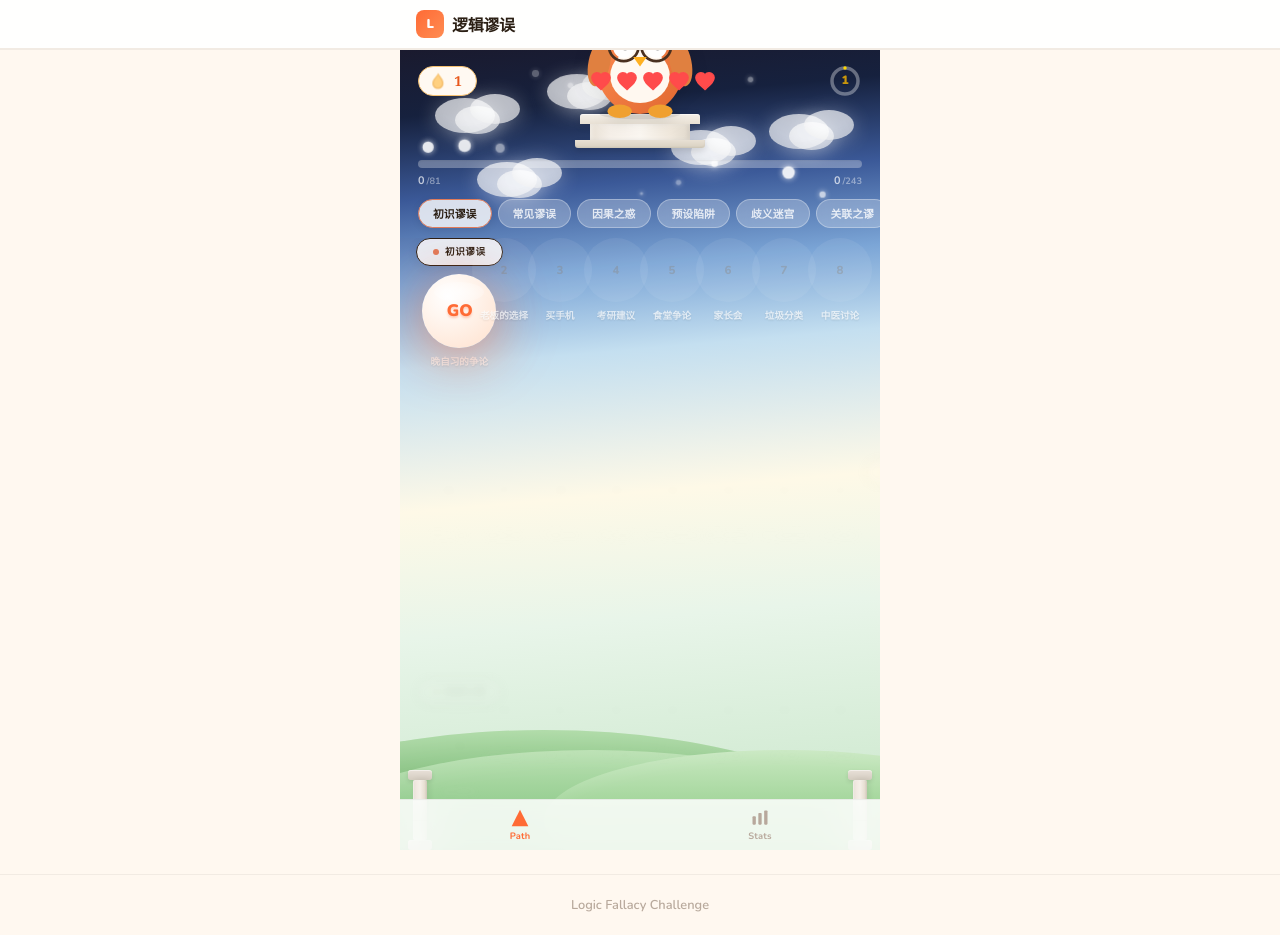
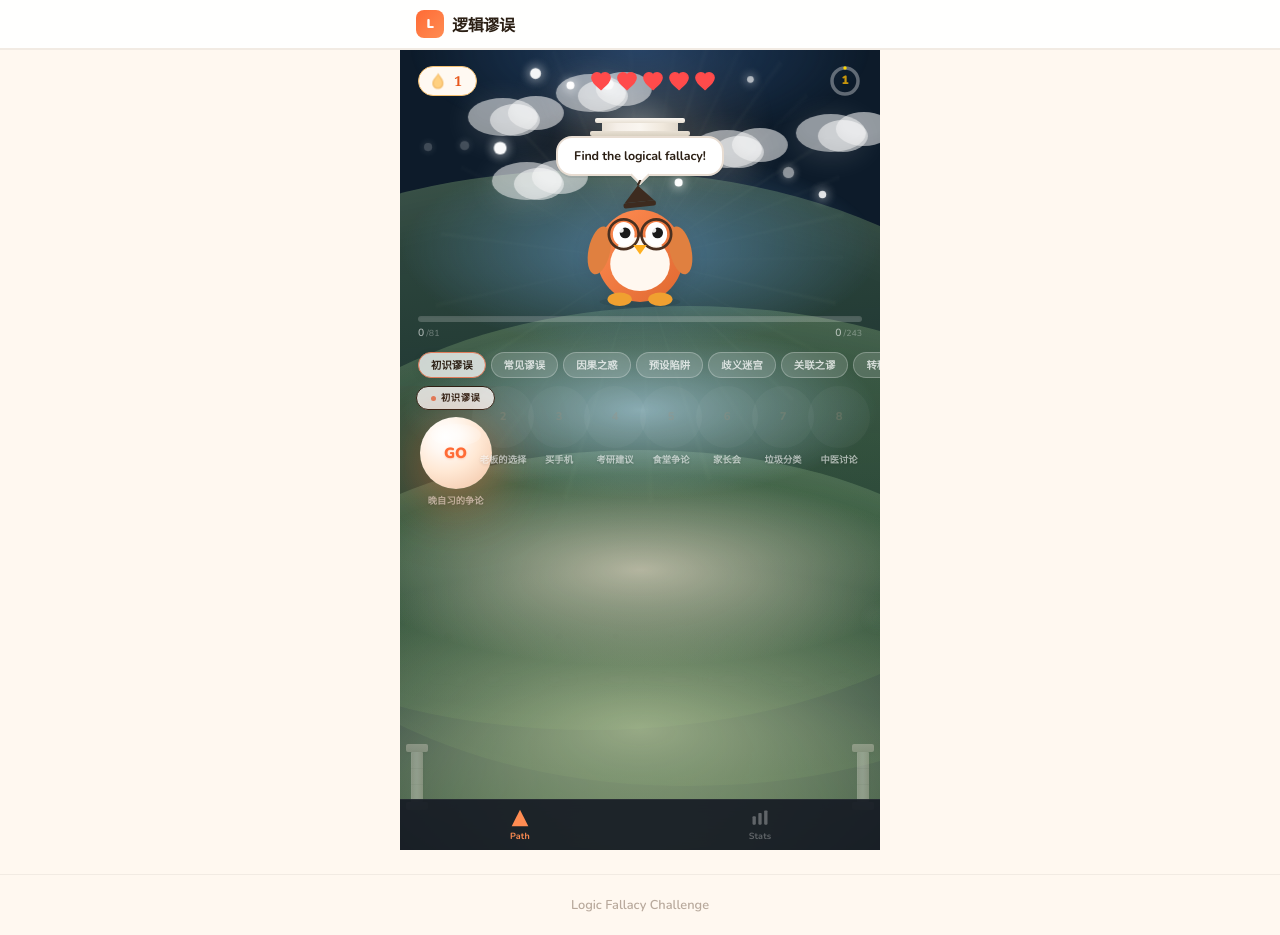
Before and after one commit to haoooowa/philosophy-game, a React (Vite) app: page / in a window 1280 px wide. Built offline with nearby package versions, Linux system fonts and the light colour scheme.

Commit message:
Enhanced rendering: sun rays, atmospheric sky, refined 3D nodes

```diff
--- a/src/components/GamePath/PathView.module.css
+++ b/src/components/GamePath/PathView.module.css
@@ -1,5 +1,5 @@
 /* =================================================================
-   SCENE: Sky gradient with atmospheric depth
+   WORLD CONTAINER
    ================================================================= */
 .world {
   display: flex;
@@ -9,44 +9,149 @@
   margin: 0 auto;
   overflow: hidden;
   position: relative;
-  background: linear-gradient(175deg,
-    #1a1a2e 0%,       /* deep night */
-    #16213e 8%,        /* dark blue */
-    #3b5998 18%,       /* mid blue */
-    #7ba5d6 28%,       /* light blue */
-    #c4dff0 38%,       /* pale blue */
-    #fef9e7 55%,       /* warm dawn */
-    #e8f5e9 70%,       /* soft green */
-    #c8e6c9 100%);     /* meadow */
+  isolation: isolate;
+  background: #0d1b2a;
 }
 
 /* =================================================================
-   CLOUDS
+   SKY LAYER — deep atmospheric gradient
+   ================================================================= */
+.sky {
+  position: absolute;
+  inset: 0;
+  pointer-events: none;
+  z-index: 0;
+}
+
+/* Sun */
+.sky::before {
+  content: '';
+  position: absolute;
+  top: -60px;
+  left: 50%;
+  transform: translateX(-50%);
+  width: 280px;
+  height: 280px;
+  border-radius: 50%;
+  background: radial-gradient(circle,
+    rgba(255,240,210,0.5) 0%,
+    rgba(255,210,150,0.2) 20%,
+    rgba(255,180,100,0.06) 45%,
+    transparent 70%);
+  animation: sunPulse 8s ease-in-out infinite;
+}
+
+/* Sky gradient bands */
+.sky::after {
+  content: '';
+  position: absolute;
+  inset: 0;
+  background:
+    radial-gradient(ellipse 120% 30% at 50% 0%, #2b4f7c 0%, transparent 40%),
+    radial-gradient(ellipse 100% 25% at 50% 25%, #5b8cb8 0%, transparent 50%),
+    radial-gradient(ellipse 90% 20% at 50% 45%, #a8cde0 0%, transparent 55%),
+    radial-gradient(ellipse 100% 20% at 50% 65%, #e8dcc8 0%, transparent 60%),
+    radial-gradient(ellipse 120% 30% at 50% 85%, #c8d8a8 0%, transparent 70%),
+    radial-gradient(ellipse 140% 25% at 50% 100%, #8ab868 0%, transparent 80%);
+  opacity: 0.7;
+}
+
+@keyframes sunPulse {
+  0%, 100% { opacity: 0.7; }
+  50% { opacity: 1; }
+}
+
+/* =================================================================
+   SUN RAYS
+   ================================================================= */
+.sunRays {
+  position: absolute;
+  top: -40px;
+  left: 50%;
+  transform: translateX(-50%);
+  width: 400px;
+  height: 500px;
+  background:
+    conic-gradient(
+      from 0deg,
+      transparent 0deg, rgba(255,240,200,0.06) 1deg, transparent 2deg,
+      transparent 8deg, rgba(255,240,200,0.04) 9deg, transparent 10deg,
+      transparent 18deg, rgba(255,240,200,0.05) 19deg, transparent 20deg,
+      transparent 28deg, rgba(255,240,200,0.03) 29deg, transparent 30deg,
+      transparent 40deg, rgba(255,240,200,0.06) 41deg, transparent 42deg,
+      transparent 50deg, rgba(255,240,200,0.04) 51deg, transparent 52deg,
+      transparent 60deg, rgba(255,240,200,0.05) 61deg, transparent 62deg,
+      transparent 72deg, rgba(255,240,200,0.03) 73deg, transparent 74deg,
+      transparent 85deg, rgba(255,240,200,0.06) 86deg, transparent 87deg,
+      transparent 100deg, rgba(255,240,200,0.04) 101deg, transparent 102deg,
+      transparent 115deg, rgba(255,240,200,0.05) 116deg, transparent 117deg,
+      transparent 130deg, rgba(255,240,200,0.03) 131deg, transparent 132deg,
+      transparent 145deg, rgba(255,240,200,0.06) 146deg, transparent 147deg,
+      transparent 160deg, rgba(255,240,200,0.04) 161deg, transparent 162deg,
+      transparent 180deg, rgba(255,240,200,0.05) 181deg, transparent 182deg,
+      transparent 200deg, rgba(255,240,200,0.03) 201deg, transparent 202deg,
+      transparent 220deg, rgba(255,240,200,0.06) 221deg, transparent 222deg,
+      transparent 240deg, rgba(255,240,200,0.04) 241deg, transparent 242deg,
+      transparent 260deg, rgba(255,240,200,0.05) 261deg, transparent 262deg,
+      transparent 280deg, rgba(255,240,200,0.03) 281deg, transparent 282deg,
+      transparent 300deg, rgba(255,240,200,0.06) 301deg, transparent 302deg,
+      transparent 320deg, rgba(255,240,200,0.04) 321deg, transparent 322deg,
+      transparent 340deg, rgba(255,240,200,0.05) 341deg, transparent 342deg,
+      transparent 352deg, rgba(255,240,200,0.03) 353deg, transparent 354deg,
+      transparent 360deg);
+  border-radius: 50%;
+  opacity: 0.5;
+  animation: raySpin 120s linear infinite;
+}
+
+@keyframes raySpin {
+  to { transform: translateX(-50%) rotate(360deg); }
+}
+
+/* =================================================================
+   CLOUDS — layered, volumetric feel
    ================================================================= */
 .cloud {
   position: absolute;
   z-index: 1;
-  animation: cloudDrift 30s linear infinite;
+  animation: cloudDrift 40s linear infinite;
 }
 
 .cloudPuff,
 .cloudPuff2,
 .cloudPuff3 {
   position: absolute;
-  background: rgba(255, 255, 255, 0.7);
+  background: rgba(255, 255, 255, 0.55);
   border-radius: 50%;
-  box-shadow:
-    0 2px 20px rgba(255,255,255,0.3),
-    inset 0 -4px 10px rgba(0,0,0,0.04);
 }
 
-.cloudPuff  { width: 60px; height: 35px; top: 0; left: 0; }
-.cloudPuff2 { width: 45px; height: 28px; top: 8px; left: 20px; }
-.cloudPuff3 { width: 50px; height: 30px; top: -4px; left: 35px; }
+.cloudPuff {
+  width: 70px; height: 38px;
+  box-shadow:
+    0 4px 30px rgba(255,255,255,0.15),
+    inset 0 -6px 12px rgba(0,0,0,0.03);
+}
+
+.cloudPuff2 {
+  width: 50px; height: 32px;
+  top: 6px; left: 22px;
+  box-shadow:
+    inset 0 -4px 10px rgba(0,0,0,0.03);
+}
+
+.cloudPuff3 {
+  width: 56px; height: 34px;
+  top: -2px; left: 40px;
+  box-shadow:
+    inset 0 -5px 10px rgba(0,0,0,0.03);
+}
 
 @keyframes cloudDrift {
   0%   { transform: translateX(0); }
-  100% { transform: translateX(60px); }
+  25%  { transform: translateX(80px); }
+  50%  { transform: translateX(40px); }
+  75%  { transform: translateX(90px); }
+  100% { transform: translateX(0); }
 }
 
 /* =================================================================
@@ -57,92 +162,109 @@
   background: #fff;
   border-radius: 50%;
   z-index: 1;
-  animation: twinkle 2s ease-in-out infinite;
-  box-shadow: 0 0 4px 1px rgba(255,255,255,0.5);
+  animation: twinkle 2.5s ease-in-out infinite;
+  box-shadow: 0 0 6px 2px rgba(255,255,255,0.4);
 }
 
 @keyframes twinkle {
-  0%, 100% { opacity: 0.3; transform: scale(1); }
-  50% { opacity: 0.9; transform: scale(1.4); }
+  0%, 100% { opacity: 0.2; transform: scale(1); }
+  50% { opacity: 1; transform: scale(1.6); }
 }
 
 /* =================================================================
-   HILLS (foreground)
+   TERRAIN — scrolls with path
    ================================================================= */
 .hills {
   position: absolute;
-  bottom: 0;
-  left: 0;
-  right: 0;
-  height: 50%;
+  inset: 0;
   z-index: 0;
   pointer-events: none;
 }
 
 .hill1, .hill2, .hill3 {
   position: absolute;
-  border-radius: 50%;
 }
 
+/* Left hill */
 .hill1 {
-  bottom: -30%;
-  left: -40%;
-  width: 140%;
-  height: 60%;
-  background: linear-gradient(180deg, #a8d8a0 0%, #7cb878 30%, #5a9e54 100%);
-  box-shadow: inset 0 10px 30px rgba(255,255,255,0.15);
+  bottom: 15%;
+  left: -60%;
+  width: 200%;
+  height: 70%;
+  border-radius: 50%;
+  background: linear-gradient(175deg,
+    rgba(140,190,120,0.3) 0%,
+    rgba(100,160,80,0.2) 50%,
+    rgba(70,120,50,0.15) 100%);
+  box-shadow: inset 0 20px 60px rgba(255,255,255,0.06);
 }
 
+/* Right hill */
 .hill2 {
-  bottom: -20%;
-  left: -20%;
-  width: 120%;
-  height: 45%;
-  background: linear-gradient(180deg, #b8e0b0 0%, #8cc888 40%, #6aaa62 100%);
-  box-shadow: inset 0 8px 24px rgba(255,255,255,0.12);
+  bottom: 8%;
+  right: -50%;
+  width: 180%;
+  height: 60%;
+  border-radius: 50%;
+  background: linear-gradient(185deg,
+    rgba(150,200,130,0.25) 0%,
+    rgba(110,170,90,0.18) 50%,
+    rgba(80,130,60,0.12) 100%);
+  box-shadow: inset 0 15px 40px rgba(255,255,255,0.05);
 }
 
+/* Center hill */
 .hill3 {
-  bottom: -10%;
-  right: -30%;
-  width: 100%;
-  height: 35%;
-  background: linear-gradient(180deg, #c8e8c0 0%, #98d090 50%, #78b870 100%);
-  box-shadow: inset 0 6px 18px rgba(255,255,255,0.1);
+  bottom: 0;
+  left: -30%;
+  width: 160%;
+  height: 50%;
+  border-radius: 50%;
+  background: linear-gradient(180deg,
+    rgba(160,210,140,0.2) 0%,
+    rgba(120,180,100,0.15) 50%,
+    rgba(90,140,70,0.1) 100%);
+  box-shadow: inset 0 10px 30px rgba(255,255,255,0.05);
 }
 
 /* =================================================================
-   GREEK COLUMNS
+   GREEK COLUMNS — more architectural detail
    ================================================================= */
 .columnLeft, .columnRight {
   position: absolute;
-  bottom: 0;
-  z-index: 1;
+  bottom: 5%;
+  z-index: 2;
   display: flex;
   flex-direction: column;
   align-items: center;
+  opacity: 0.35;
+  transition: opacity 0.4s ease;
 }
 
-.columnLeft  { left: 8px; }
-.columnRight { right: 8px; }
+.columnLeft  { left: 6px; }
+.columnRight { right: 6px; }
 
-.columnBase, .columnCapital {
-  width: 24px;
-  height: 10px;
-  background: linear-gradient(180deg, #e8e0d8, #d4ccc0);
-  border-radius: 3px;
-  box-shadow: 0 2px 4px rgba(0,0,0,0.1), inset 0 1px 0 rgba(255,255,255,0.5);
+.columnBase {
+  width: 22px;
+  height: 8px;
+  background: linear-gradient(180deg, #e8e0d6, #d4ccc0);
+  border-radius: 2px;
+  box-shadow: 0 2px 3px rgba(0,0,0,0.08);
 }
 
 .columnShaft {
-  width: 14px;
-  height: 60px;
-  background: linear-gradient(90deg, #e0d8cc, #f0e8e0 20%, #f5efe8 50%, #e8e0d4 80%, #d8d0c0);
-  border-radius: 2px;
+  width: 12px;
+  height: 50px;
+  background: linear-gradient(90deg,
+    #ddd5c8 0%,
+    #f0eae2 25%,
+    #f8f4ee 50%,
+    #ece4da 75%,
+    #d8d0c4 100%);
+  border-radius: 1px;
   box-shadow:
-    2px 0 6px rgba(0,0,0,0.08),
-    inset 1px 0 2px rgba(255,255,255,0.6),
-    inset -1px 0 2px rgba(0,0,0,0.05);
+    1px 0 3px rgba(0,0,0,0.06),
+    inset 1px 0 1px rgba(255,255,255,0.5);
   position: relative;
 }
 
@@ -150,62 +272,62 @@
 .columnShaft::after {
   content: '';
   position: absolute;
-  left: 0;
-  right: 0;
+  left: 0; right: 0;
   height: 1px;
-  background: rgba(0,0,0,0.08);
+  background: rgba(0,0,0,0.06);
 }
 
-.columnShaft::before { top: 20px; }
-.columnShaft::after  { top: 40px; }
+.columnShaft::before { top: 16px; }
+.columnShaft::after  { top: 32px; }
+
+.columnCapital {
+  width: 22px;
+  height: 8px;
+  background: linear-gradient(180deg, #f0e8e0, #e0d8cc);
+  border-radius: 2px;
+  box-shadow: 0 -1px 3px rgba(0,0,0,0.06);
+}
 
 /* =================================================================
-   MARBLE PEDESTAL + OWL
+   MARBLE PEDESTAL + OWL (normal flow — no clipping)
    ================================================================= */
 .pedestalWrap {
-  position: relative;
   flex-shrink: 0;
   display: flex;
   flex-direction: column;
   align-items: center;
-  margin: 8px 0 12px;
-  z-index: 2;
+  margin: 16px 0 6px;
+  z-index: 3;
+}
+
+.owlOnPedestal {
+  /* owl renders normally */
 }
 
 .pedestal {
   display: flex;
   flex-direction: column;
   align-items: center;
+  margin-top: -4px;
 }
 
 .pedestalTop {
-  width: 120px;
-  height: 10px;
-  background: linear-gradient(180deg, #f5efe8, #e8e0d4);
-  border-radius: 3px 3px 0 0;
-  box-shadow: 0 2px 8px rgba(0,0,0,0.1), inset 0 1px 0 rgba(255,255,255,0.6);
+  width: 90px; height: 5px;
+  background: linear-gradient(180deg, #faf6f0, #e8e0d4);
+  border-radius: 2px;
+  box-shadow: 0 1px 3px rgba(0,0,0,0.06);
 }
 
 .pedestalBody {
-  width: 100px;
-  height: 16px;
+  width: 76px; height: 8px;
   background: linear-gradient(90deg, #e8e0d4, #f5efe8 20%, #faf6f0 50%, #f0e8dc 80%, #e0d8cc);
-  box-shadow:
-    inset 2px 0 4px rgba(255,255,255,0.4),
-    inset -2px 0 4px rgba(0,0,0,0.06);
 }
 
 .pedestalBottom {
-  width: 130px;
-  height: 8px;
+  width: 100px; height: 5px;
   background: linear-gradient(180deg, #e8e0d4, #d8d0c0);
-  border-radius: 0 0 3px 3px;
-  box-shadow: 0 3px 6px rgba(0,0,0,0.12), inset 0 -1px 2px rgba(0,0,0,0.06);
-}
-
-.owlOnPedestal {
-  position: absolute;
-  bottom: 26px;
+  border-radius: 2px;
+  box-shadow: 0 2px 3px rgba(0,0,0,0.06);
 }
 
 /* =================================================================
@@ -218,7 +340,6 @@
   padding: 14px 18px 8px;
   gap: 8px;
   flex-shrink: 0;
-  position: relative;
   z-index: 3;
 }
 
@@ -235,7 +356,7 @@
   font-size: 0.75rem;
   font-weight: 900;
   color: #C8960C;
-  text-shadow: 0 1px 2px rgba(0,0,0,0.2);
+  text-shadow: 0 1px 2px rgba(0,0,0,0.15);
 }
 
 /* =================================================================
@@ -244,50 +365,44 @@
 .progressStrip {
   padding: 0 18px 6px;
   flex-shrink: 0;
-  position: relative;
   z-index: 2;
 }
 
 .progressTrack {
-  height: 8px;
-  background: rgba(255,255,255,0.3);
-  border-radius: 4px;
+  height: 6px;
+  background: rgba(255,255,255,0.2);
+  border-radius: 3px;
   overflow: hidden;
-  margin-bottom: 4px;
+  margin-bottom: 3px;
   box-shadow: inset 0 1px 2px rgba(0,0,0,0.06);
 }
 
 .progressFill {
   height: 100%;
   background: linear-gradient(90deg, #58CC02, #8CE048);
-  border-radius: 4px;
+  border-radius: 3px;
   transition: width 0.8s var(--ease-out);
-  box-shadow: 0 0 10px rgba(88,204,2,0.4);
+  box-shadow: 0 0 8px rgba(88,204,2,0.3);
 }
 
 .progressNums {
   display: flex;
   justify-content: space-between;
-  font-size: 0.68rem;
-  font-weight: 700;
-  color: rgba(255,255,255,0.7);
+  font-size: 0.65rem;
+  font-weight: 600;
+  color: rgba(255,255,255,0.6);
 }
 
-.progressNums span {
-  display: flex;
-  align-items: baseline;
-  gap: 2px;
-}
-
-.progressNums small { font-size: 0.58rem; opacity: 0.6; }
+.progressNums span { display: flex; align-items: baseline; gap: 2px; }
+.progressNums small { font-size: 0.55rem; opacity: 0.5; }
 
 /* =================================================================
    CHAPTER TABS
    ================================================================= */
 .chapterTabs {
   display: flex;
-  gap: 6px;
-  padding: 4px 18px 10px;
+  gap: 5px;
+  padding: 4px 18px 8px;
   overflow-x: auto;
   flex-shrink: 0;
   z-index: 2;
@@ -298,44 +413,43 @@
 
 .chapterTab {
   flex-shrink: 0;
-  padding: 5px 14px;
+  padding: 4px 12px;
   border-radius: 99px;
-  border: 1.5px solid rgba(255,255,255,0.3);
-  background: rgba(255,255,255,0.25);
+  border: 1.5px solid rgba(255,255,255,0.25);
+  background: rgba(255,255,255,0.15);
   backdrop-filter: blur(8px);
-  font-size: 0.68rem;
+  font-size: 0.65rem;
   font-weight: 700;
-  color: rgba(255,255,255,0.8);
+  color: rgba(255,255,255,0.75);
   white-space: nowrap;
   transition: all 0.2s ease;
 }
 
 .chapterTabActive {
-  background: rgba(255,255,255,0.8);
+  background: rgba(255,255,255,0.75);
   color: #2B1F14;
-  box-shadow: 0 2px 8px rgba(0,0,0,0.08);
+  box-shadow: 0 2px 8px rgba(0,0,0,0.06);
 }
 
-.chapterTabDone { opacity: 0.5; }
+.chapterTabDone { opacity: 0.4; }
 
 /* =================================================================
-   PATH
+   SCROLLABLE PATH
    ================================================================= */
 .pathScroll {
   flex: 1;
   overflow-y: auto;
   overflow-x: hidden;
-  padding: 0 0 100px;
+  padding: 0 0 120px;
   -ms-overflow-style: none;
   scrollbar-width: none;
-  position: relative;
   z-index: 2;
 }
 .pathScroll::-webkit-scrollbar { display: none; }
 
 .pathTrack {
   position: relative;
-  min-height: 2200px;
+  min-height: 2300px;
   width: 100%;
 }
 
@@ -348,12 +462,12 @@
   display: flex;
   flex-direction: column;
   align-items: center;
-  gap: 8px;
-  transition: opacity 0.5s ease, transform 0.5s var(--ease-out), filter 0.5s ease;
+  gap: 7px;
+  transition: opacity 0.6s ease, transform 0.5s var(--ease-out), filter 0.6s ease;
 }
 
 .inView  { opacity: 1; filter: none; }
-.outView { opacity: 0.06; filter: blur(4px); pointer-events: none; }
+.outView { opacity: 0.04; filter: blur(5px); pointer-events: none; }
 
 /* =================================================================
    CHAPTER BANNER
@@ -361,32 +475,30 @@
 .banner {
   display: flex;
   align-items: center;
-  gap: 6px;
-  padding: 5px 16px;
+  gap: 5px;
+  padding: 4px 14px;
   border-radius: 99px;
   border: 1.5px solid;
-  background: rgba(255,255,255,0.85);
+  background: rgba(255,255,255,0.8);
   backdrop-filter: blur(12px);
-  font-size: 0.6rem;
+  font-size: 0.58rem;
   font-weight: 800;
   text-transform: uppercase;
   letter-spacing: 0.06em;
   color: var(--color-text);
-  box-shadow: 0 2px 12px rgba(0,0,0,0.06);
+  box-shadow: 0 2px 10px rgba(0,0,0,0.05);
 }
 
 .bannerDot {
-  width: 6px;
-  height: 6px;
+  width: 5px; height: 5px;
   border-radius: 50%;
 }
 
 /* =================================================================
-   LEVEL NODE — 3D sphere with materials
+   3D NODE — sphere with specular lighting
    ================================================================= */
 .node {
-  width: 64px;
-  height: 64px;
+  width: 62px; height: 62px;
   border-radius: 50%;
   border: none;
   display: flex;
@@ -395,34 +507,28 @@
   cursor: pointer;
   position: relative;
   transition: all 0.4s var(--ease-bounce);
-  /* Neutral state */
+  /* Neutral: stone/marble sphere */
   background:
-    radial-gradient(circle at 35% 30%, #ffffff, #f0ebe4 40%, #e0d8cc 100%);
+    radial-gradient(circle at 35% 28%, #ffffff 0%, #f6f2ec 25%, #e8e0d4 55%, #d8cec0 100%);
   box-shadow:
-    0 6px 20px rgba(0,0,0,0.12),
-    inset 0 -3px 6px rgba(0,0,0,0.06),
-    inset 0 2px 4px rgba(255,255,255,0.6);
+    0 8px 24px rgba(0,0,0,0.14),
+    0 2px 4px rgba(0,0,0,0.08),
+    inset 0 -4px 8px rgba(0,0,0,0.06),
+    inset 0 3px 6px rgba(255,255,255,0.5);
 }
 
-.node:hover:not(:disabled) {
-  transform: scale(1.14);
-}
+.node:hover:not(:disabled) { transform: scale(1.14); }
+.node:active:not(:disabled) { transform: scale(0.92); }
 
-.node:active:not(:disabled) {
-  transform: scale(0.92);
-}
-
-/* Glossy specular highlight */
+/* Specular highlight */
 .nodeShine {
   position: absolute;
-  top: 8px;
-  left: 12px;
-  right: 12px;
-  height: 20px;
+  top: 7px; left: 11px; right: 11px;
+  height: 22px;
   border-radius: 50%;
   background: radial-gradient(ellipse at center,
-    rgba(255,255,255,0.6) 0%,
-    rgba(255,255,255,0.1) 100%);
+    rgba(255,255,255,0.55) 0%,
+    rgba(255,255,255,0.05) 100%);
   pointer-events: none;
 }
 
@@ -430,14 +536,12 @@
   display: flex;
   align-items: center;
   justify-content: center;
-  width: 100%;
-  height: 100%;
-  position: relative;
-  z-index: 1;
+  width: 100%; height: 100%;
+  position: relative; z-index: 1;
 }
 
 .nodeStars {
-  font-size: 1rem;
+  font-size: 0.95rem;
   color: #C8960C;
   font-weight: 900;
   letter-spacing: -2px;
@@ -446,78 +550,75 @@
 
 .nodeGo {
   font-family: var(--font-display);
-  font-size: 0.85rem;
+  font-size: 0.82rem;
   font-weight: 900;
   color: #FF6B35;
-  text-shadow: 0 1px 2px rgba(255,107,53,0.3);
-  animation: goBounce 1.5s ease-in-out infinite;
+  text-shadow: 0 1px 2px rgba(255,107,53,0.25);
+  animation: goBounce 1.4s ease-in-out infinite;
 }
 
 .nodeId {
-  font-size: 0.72rem;
+  font-size: 0.7rem;
   font-weight: 800;
-  color: #9C8C7C;
+  color: #a89888;
 }
 
-/* ---- Gold (3-star complete) ---- */
+/* Gold complete */
 .nodeGold {
   background:
-    radial-gradient(circle at 35% 30%, #fffef5, #fff3c0 40%, #e8d070 100%);
+    radial-gradient(circle at 35% 28%, #fffef8 0%, #fff6d0 25%, #f0d870 55%, #d8b840 100%);
   box-shadow:
-    0 6px 24px rgba(200,160,50,0.3),
-    0 0 0 5px rgba(255,200,80,0.12),
-    inset 0 -3px 6px rgba(180,130,20,0.1),
-    inset 0 2px 4px rgba(255,255,255,0.5);
+    0 8px 28px rgba(200,150,40,0.3),
+    0 0 0 5px rgba(255,200,60,0.12),
+    inset 0 -4px 8px rgba(180,130,20,0.12),
+    inset 0 3px 6px rgba(255,255,255,0.4);
 }
 
-/* ---- Green (completed) ---- */
+/* Green complete */
 .nodeDone {
   background:
-    radial-gradient(circle at 35% 30%, #f8fff5, #d8f0c8 40%, #a8d888 100%);
+    radial-gradient(circle at 35% 28%, #fafff6 0%, #e0f4d0 25%, #b8e098 55%, #88c868 100%);
   box-shadow:
-    0 6px 20px rgba(100,180,60,0.25),
+    0 8px 24px rgba(100,180,60,0.25),
     0 0 0 4px rgba(120,200,80,0.1),
-    inset 0 -3px 6px rgba(80,140,40,0.1),
-    inset 0 2px 4px rgba(255,255,255,0.5);
+    inset 0 -4px 8px rgba(80,140,40,0.1),
+    inset 0 3px 6px rgba(255,255,255,0.4);
 }
 
-/* ---- Current (pulsing glow) ---- */
+/* Current level */
 .nodeNow {
-  width: 74px;
-  height: 74px;
+  width: 72px; height: 72px;
   background:
-    radial-gradient(circle at 35% 30%, #ffffff, #fff5ee 35%, #ffe0cc 100%);
+    radial-gradient(circle at 35% 28%, #ffffff 0%, #fff8f2 22%, #ffe8d4 50%, #f0c0a0 100%);
   box-shadow:
-    0 10px 40px rgba(255,107,53,0.35),
-    0 0 0 8px rgba(255,107,53,0.1),
-    0 0 60px rgba(255,107,53,0.12),
-    inset 0 -4px 8px rgba(200,80,30,0.08),
-    inset 0 2px 6px rgba(255,255,255,0.6);
+    0 12px 48px rgba(255,107,53,0.35),
+    0 0 0 9px rgba(255,107,53,0.08),
+    0 0 80px rgba(255,107,53,0.1),
+    inset 0 -5px 10px rgba(200,80,30,0.08),
+    inset 0 4px 8px rgba(255,255,255,0.5);
   animation: currentGlow 2.2s ease-in-out infinite;
 }
 
-.nodeNow .nodeGo {
-  font-size: 0.95rem;
-}
+.nodeNow .nodeGo { font-size: 0.92rem; }
 
-/* ---- Locked ---- */
+/* Locked */
 .nodeLock {
-  background: rgba(255,255,255,0.2);
+  background: rgba(255,255,255,0.12);
   box-shadow: none;
-  opacity: 0.35;
+  opacity: 0.3;
   cursor: default;
 }
 .nodeLock .nodeShine { display: none; }
 
-/* ---- Label ---- */
+/* Label */
 .nodeLabel {
-  font-size: 0.6rem;
+  font-size: 0.58rem;
   font-weight: 700;
-  color: rgba(255,255,255,0.7);
+  color: rgba(255,255,255,0.6);
   text-align: center;
   max-width: 80px;
-  line-height: 1.3;
-  text-shadow: 0 1px 2px rgba(0,0,0,0.1);
+  line-height: 1.25;
+  text-shadow: 0 1px 3px rgba(0,0,0,0.15);
 }
 
 /* =================================================================
@@ -525,12 +626,11 @@
    ================================================================= */
 .bottomBar {
   display: flex;
-  background: rgba(255,255,255,0.85);
+  background: rgba(20,25,35,0.9);
   backdrop-filter: blur(20px);
-  border-top: 1px solid rgba(0,0,0,0.05);
+  border-top: 1px solid rgba(255,255,255,0.05);
   flex-shrink: 0;
   padding-bottom: env(safe-area-inset-bottom, 0);
-  position: relative;
   z-index: 3;
 }
 
@@ -541,14 +641,14 @@
   align-items: center;
   gap: 2px;
   padding: 8px 0;
-  font-size: 0.58rem;
+  font-size: 0.56rem;
   font-weight: 700;
-  color: #B8A89C;
+  color: rgba(255,255,255,0.3);
   letter-spacing: 0.02em;
 }
 
 .tabOn {
-  color: #FF6B35;
+  color: #FF8C52;
 }
 
 /* =================================================================
@@ -557,19 +657,19 @@
 @keyframes currentGlow {
   0%, 100% {
     box-shadow:
-      0 10px 40px rgba(255,107,53,0.35),
-      0 0 0 8px rgba(255,107,53,0.1),
-      0 0 60px rgba(255,107,53,0.12);
+      0 12px 48px rgba(255,107,53,0.35),
+      0 0 0 9px rgba(255,107,53,0.08),
+      0 0 80px rgba(255,107,53,0.1);
   }
   50% {
     box-shadow:
-      0 10px 50px rgba(255,107,53,0.5),
-      0 0 0 18px rgba(255,107,53,0),
-      0 0 80px rgba(255,107,53,0.2);
+      0 14px 56px rgba(255,107,53,0.5),
+      0 0 0 20px rgba(255,107,53,0),
+      0 0 100px rgba(255,107,53,0.18);
   }
 }
 
 @keyframes goBounce {
   0%, 100% { transform: scale(1); }
-  50% { transform: scale(1.12); }
+  50% { transform: scale(1.1); }
 }
--- a/src/components/GamePath/PathView.tsx
+++ b/src/components/GamePath/PathView.tsx
@@ -81,6 +81,9 @@
     <div className={styles.world}>
       {/* ====== SKY & ENVIRONMENT ====== */}
       <div className={styles.sky}>
+        {/* Sun rays */}
+        <div className={styles.sunRays} />
+
         {/* Clouds */}
         {CLOUDS.map((c, i) => (
           <div key={i} className={styles.cloud} style={{ top: c.top, left: c.left, transform: `scale(${c.scale})`, animationDelay: `${c.delay}s` }}>
```
